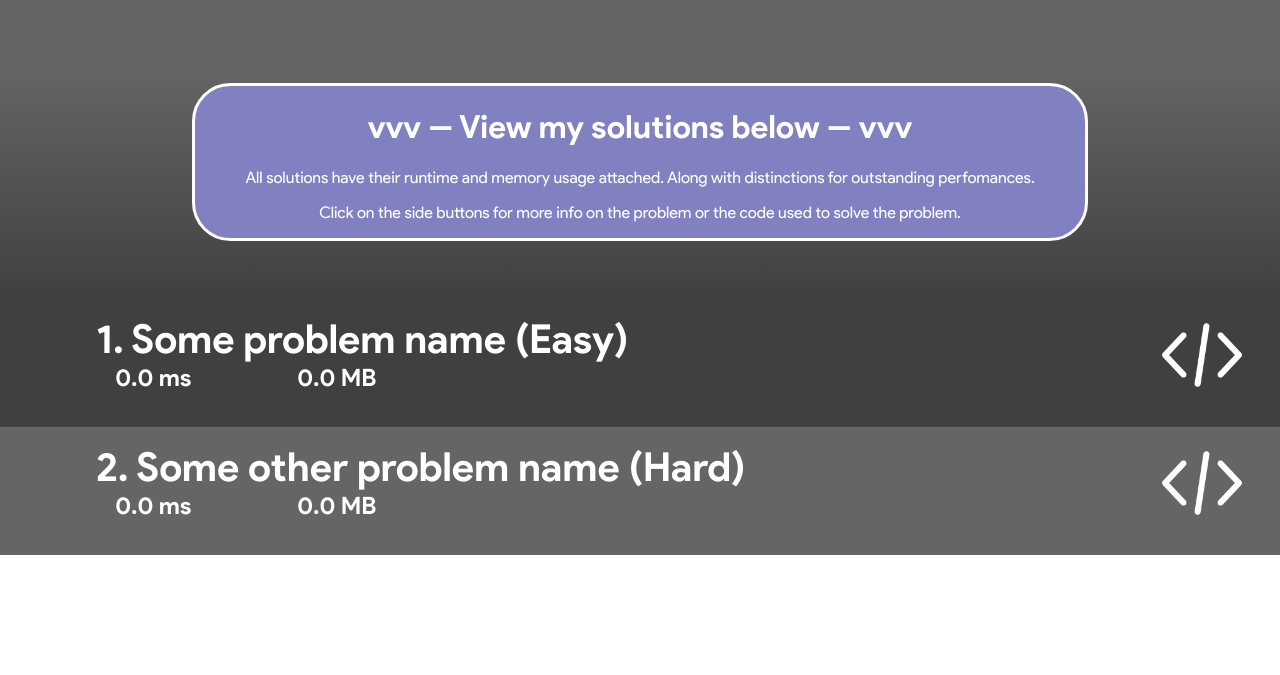
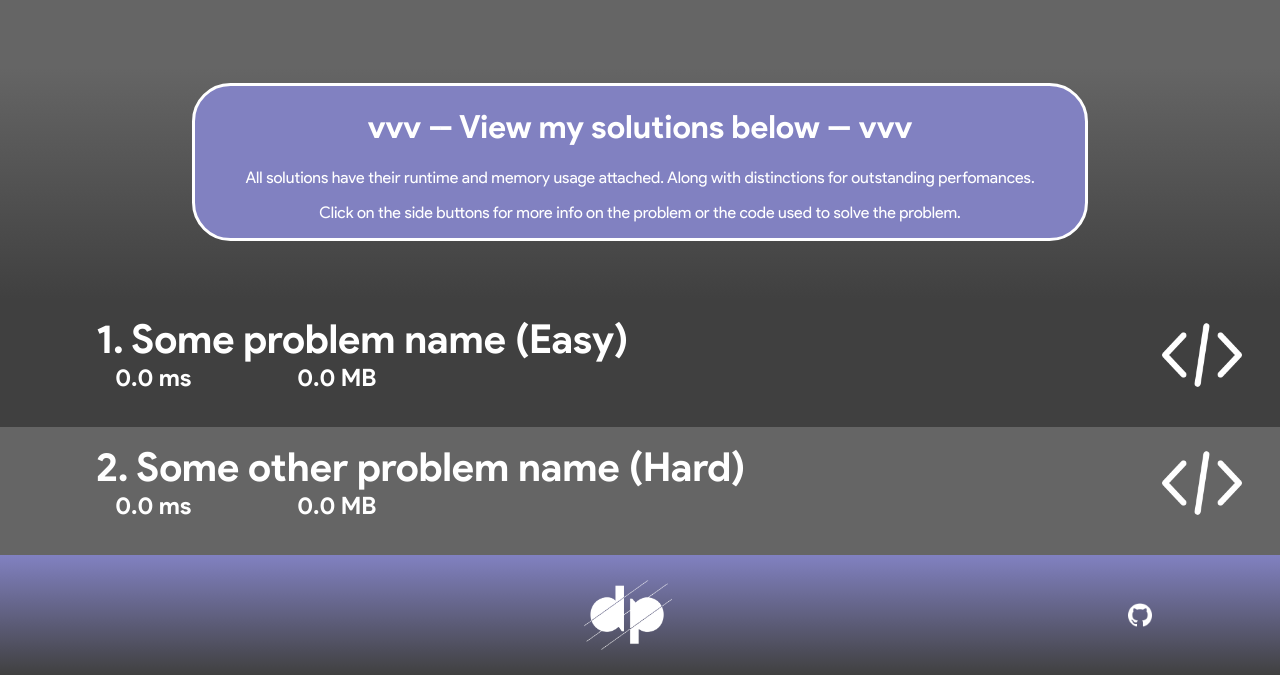
Before and after one commit to devenperez/devenperez.com, a plain HTML site: page leetcode/index.html in a window 1280 px wide. Shown: the part 733-1408 px from the top of the page. Before the commit the page ends 1288 px from the top, so only its background shows below. Drawn offline with Linux system fonts and the light colour scheme.

Commit message:
Sample footer

```diff
--- a/header.css
+++ b/header.css
@@ -66,3 +66,26 @@ header {
 .inverted {
     filter: invert(100%);
 }
+
+footer {
+    background: linear-gradient(var(--accent-color), var(--primary-color));
+    height: 15vh;
+    padding: 0 10vw;
+    text-align: center;
+}
+
+.footer-logo {
+    content: url(images/dp_logo.png);
+    height: 11vh;
+    padding-top: 2vh;
+}
+
+.social-link {
+    float: right;
+    height: 3vh;
+    padding-top: 6vh;
+}
+
+.social-link.github {
+    content: url(images/2111432.png);
+}
--- a/leetcode/index.html
+++ b/leetcode/index.html
@@ -7,7 +7,7 @@
     <body>
         <header>
             <a href="#" class="header-logo invertable inverted"></a>
-            <div class="theme-change-button theme-logo invertable inverted" onClick="theme_change()"></div>
+            <div class="theme-change-button theme-logo invertable inverted" onClick="theme_change()" hidden></div>
         </header>
         <div class="intro-section">
             <img class="leetcode-logo invertable" src="images/leetcode-logo.png">
@@ -67,5 +67,9 @@
                 <img src="images/code.png" class="invertable inverted"></h2>
             </span>
         </div>
+        <footer>
+            <a href="#" class="footer-logo invertable inverted"></a>
+            <a href="https://github.com/devenperez_" class="social-link github invertable inverted"></a>
+        </footer>
     </body>
 </html>
```
